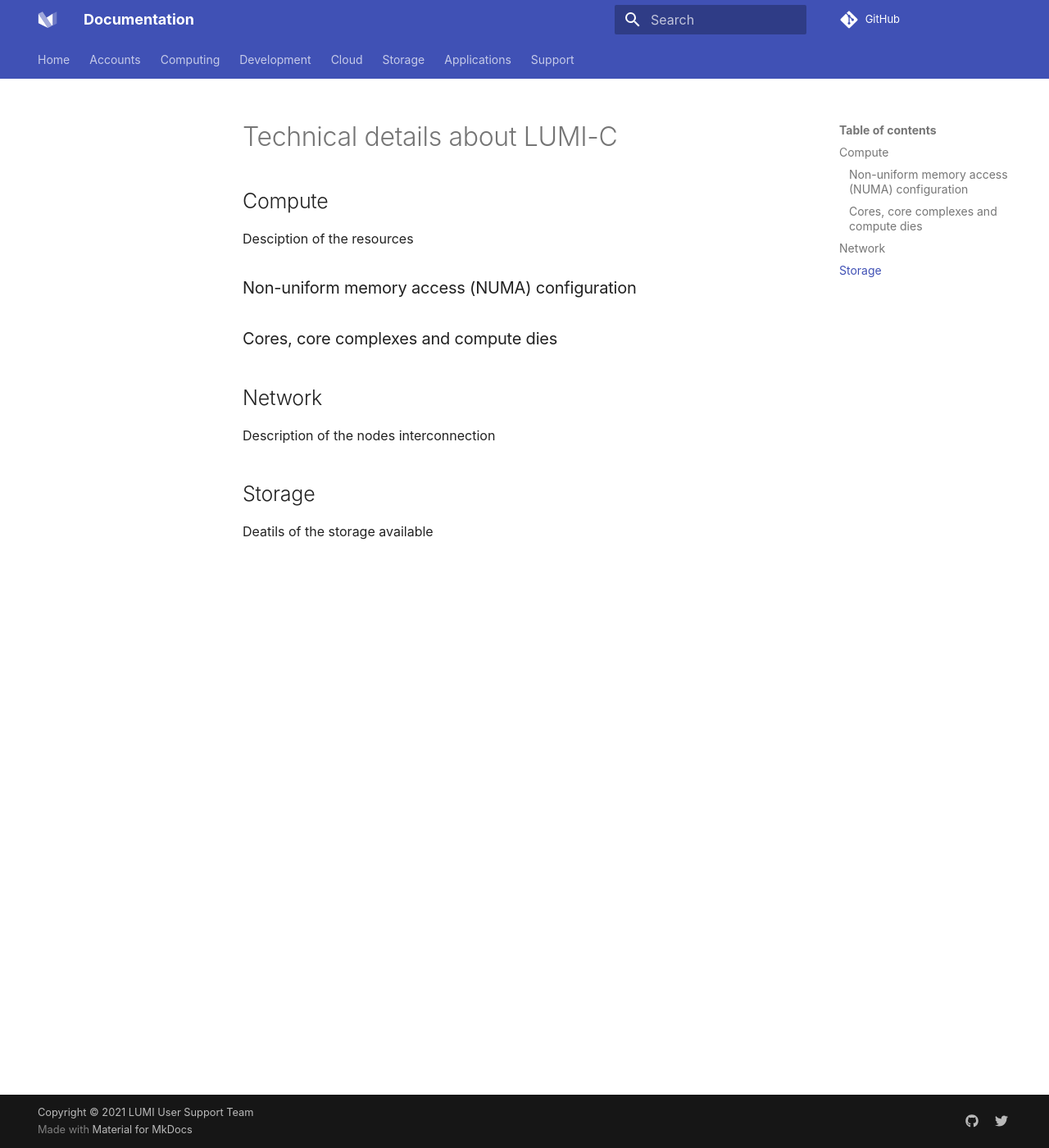
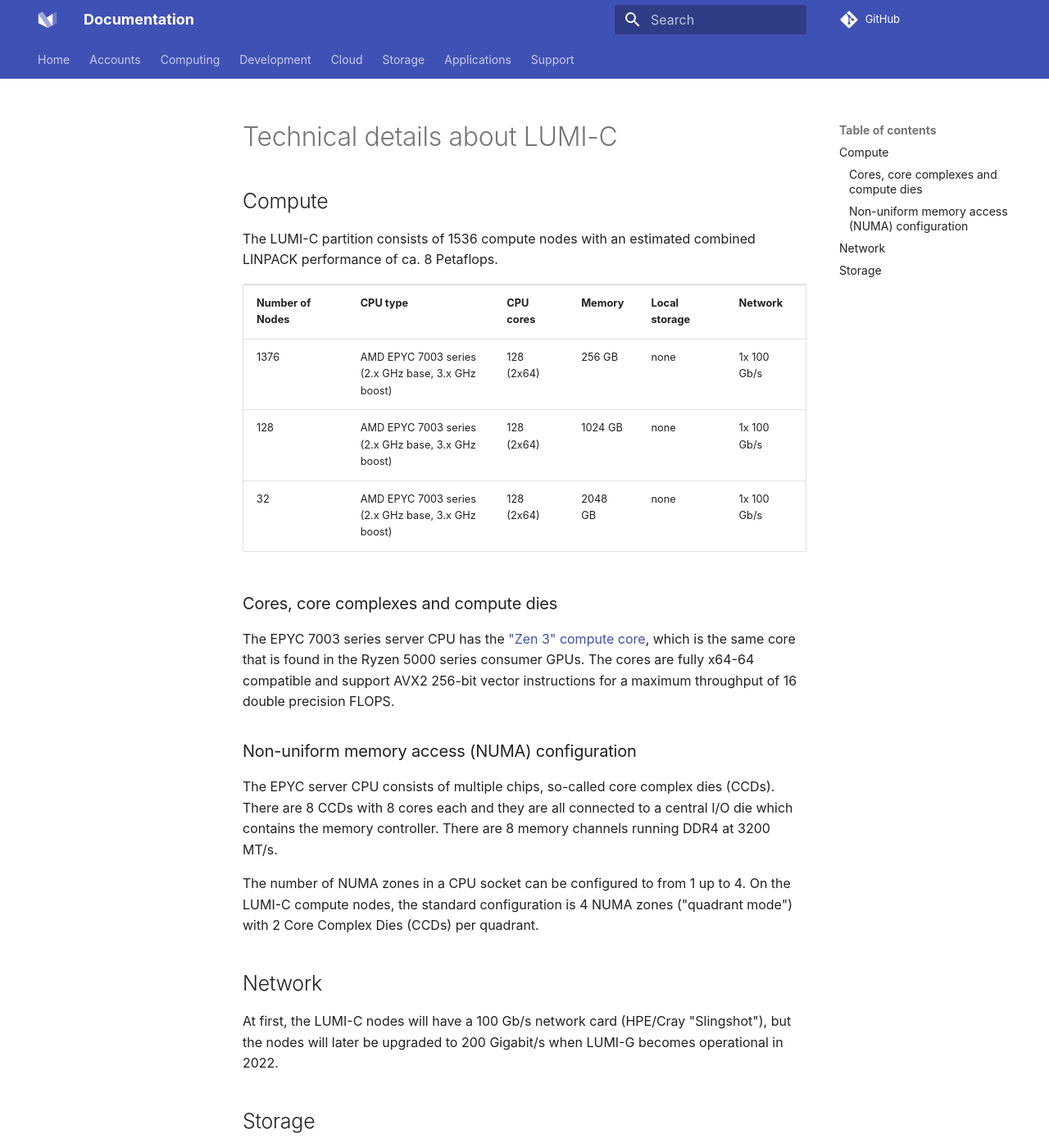
Before and after one commit to Lumi-supercomputer/lumi-userguide, an MkDocs documentation site: the page built from docs/lumic/overview.md, in a window 1280 px wide and 1400 px high. Shown: the whole window at 82% size. Built offline with MkDocs 1.6.1 and Material for MkDocs 9.7.7, drawn with Linux system fonts in a browser that asks for light colours; some web fonts are replaced; comment, search, counter and statistics services are not loaded; some of the changed text lies outside the part shown.

Commit message:
Initial LUMI-C tech specs
First attempt at LUMI-C technical specs. The exact CPU SKUs and the intendend NUMA config needs to be checked.

```diff
--- a/docs/lumic/overview.md
+++ b/docs/lumic/overview.md
@@ -2,18 +2,58 @@
 
 ## Compute
 
-Desciption of the resources
+The LUMI-C partition consists of 1536 compute nodes with an estimated combined LINPACK performance of ca. 8 Petaflops.
+
+<table>
+    <tr>
+        <td><b>Number of Nodes</b></td>
+        <td><b>CPU type</b></td>
+        <td><b>CPU cores</b></td>
+        <td><b>Memory</b></td>
+        <td><b>Local storage</b></td>
+        <td><b>Network</b></td>
+    </tr>
+    <tr>
+        <td>1376</td>
+        <td>AMD EPYC 7003 series<br> (2.x GHz base, 3.x GHz boost)</td>
+        <td>128<br>(2x64)</td>
+        <td>256 GB</td>
+        <td>none</td>
+        <td>1x 100 Gb/s</td>
+    </tr>
+    </tr>
+        <td>128</td>
+        <td>AMD EPYC 7003 series<br> (2.x GHz base, 3.x GHz boost)</td>
+        <td>128<br>(2x64)</td>
+        <td>1024 GB</td>
+        <td>none</td>
+        <td>1x 100 Gb/s</td>
+    </tr>
+    </tr>
+        </tr>
+        <td>32</td>
+        <td>AMD EPYC 7003 series<br> (2.x GHz base, 3.x GHz boost)</td>
+        <td>128<br>(2x64)</td>
+        <td>2048 GB</td>
+        <td>none</td>
+        <td>1x 100 Gb/s</td>
+    </tr>
+</table>
+
+### Cores, core complexes and compute dies
+
+The EPYC 7003 series server CPU has the ["Zen 3" compute core](https://en.wikipedia.org/wiki/Zen_3), which is the same core that is found in the Ryzen 5000 series consumer GPUs. The cores are fully x64-64 compatible and support AVX2 256-bit vector instructions for a maximum throughput of 16 double precision FLOPS.
 
 ### Non-uniform memory access (NUMA) configuration
 
+The EPYC server CPU consists of multiple chips, so-called core complex dies (CCDs). There are 8 CCDs with 8 cores each and they are all connected to a central I/O die which contains the memory controller. There are 8 memory channels running DDR4 at 3200 MT/s.
 
-### Cores, core complexes and compute dies
-
+The number of NUMA zones in a CPU socket can be configured to from 1 up to 4. On the LUMI-C compute nodes, the standard configuration is 4 NUMA zones ("quadrant mode") with 2 Core Complex Dies (CCDs) per quadrant.
 
 ## Network
 
-Description of the nodes interconnection
+At first, the LUMI-C nodes will have a 100 Gb/s network card (HPE/Cray "Slingshot"), but the nodes will later be upgraded to 200 Gigabit/s when LUMI-G becomes operational in 2022.
 
 ## Storage
 
-Deatils of the storage available
+There is no local storage on the compute nodes in LUMI-C. You have to use one of the parallel file systems.
```
